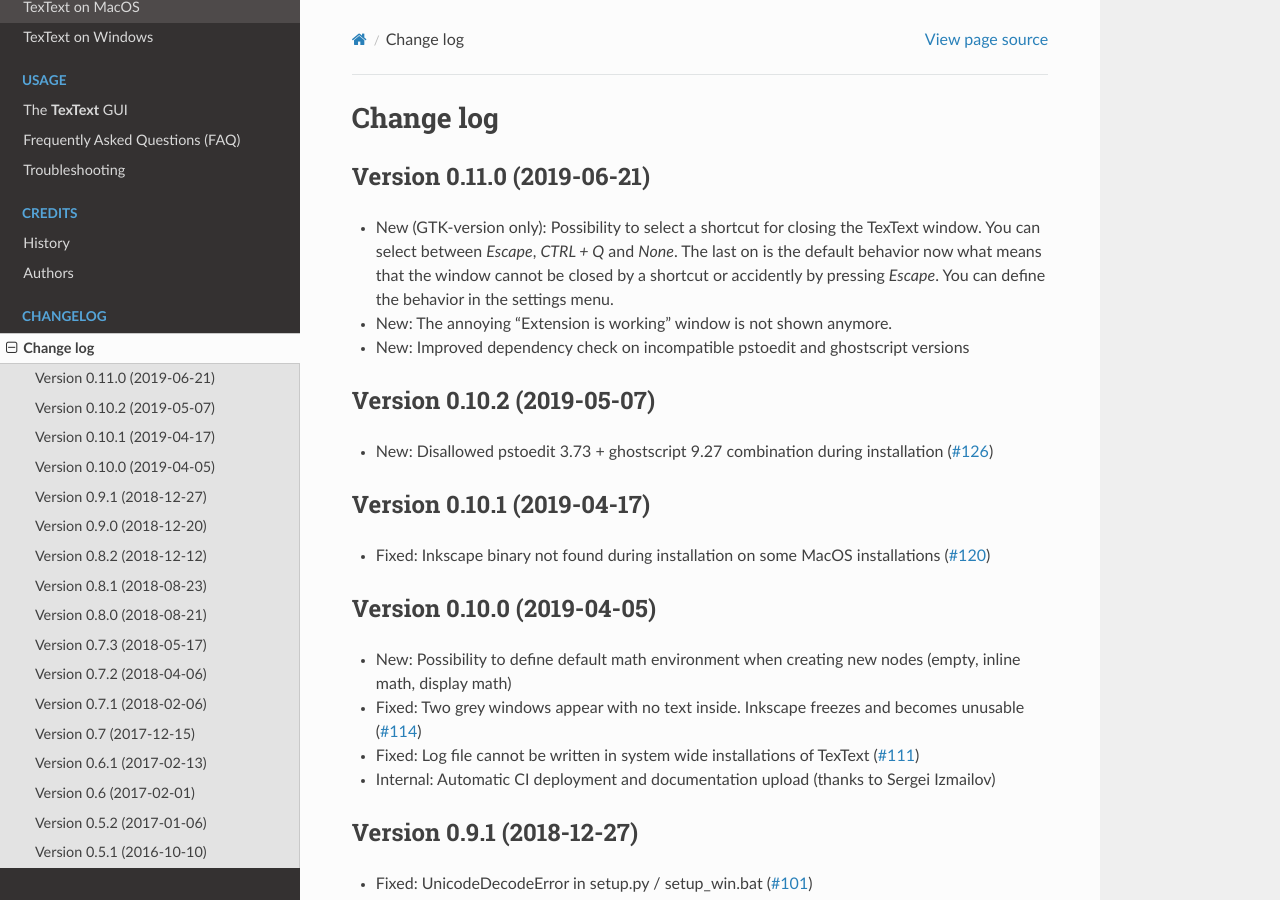
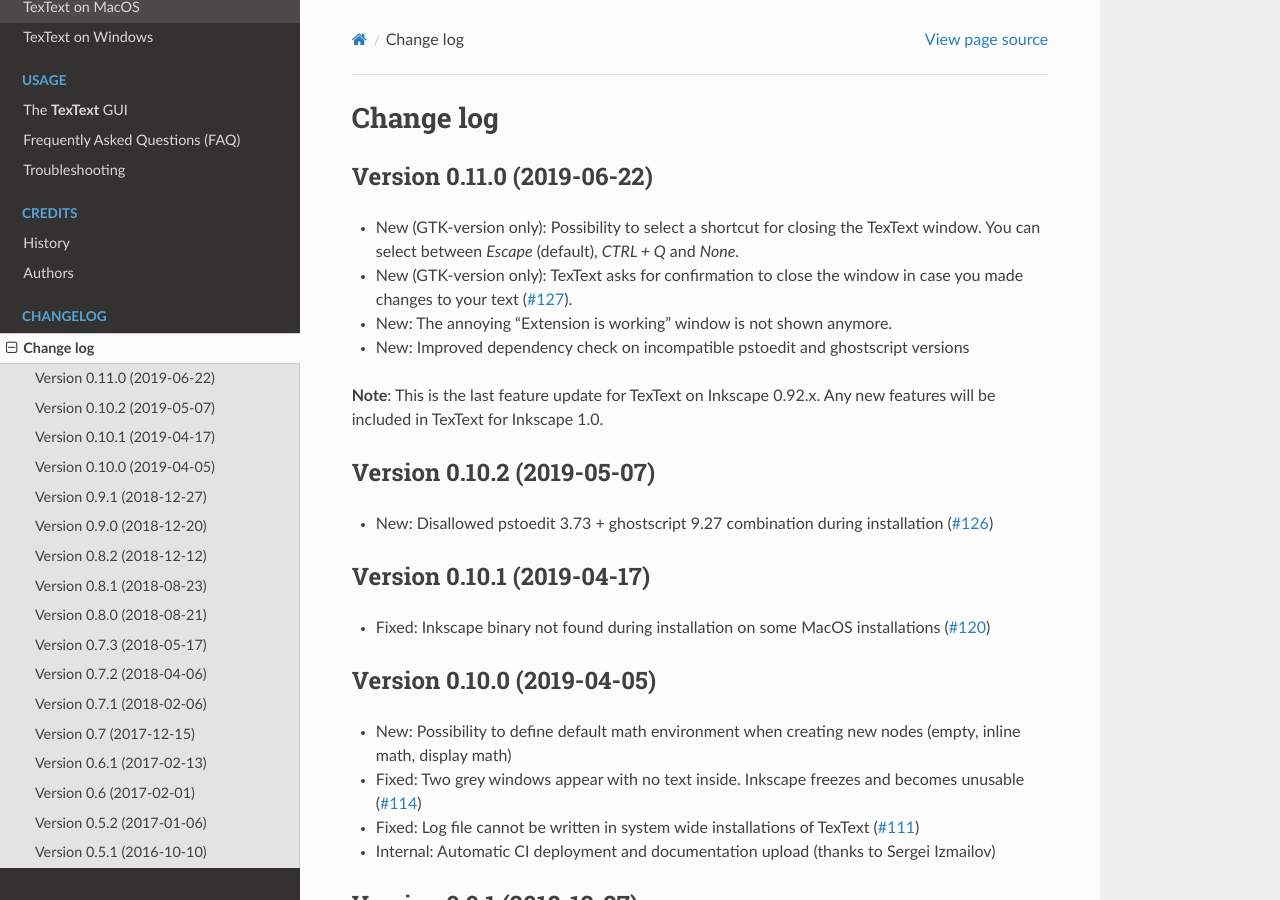
Before and after one commit to textext/textext, a Sphinx documentation site: the page built from docs/source/changelog.rst, in a window 1280 px wide and 900 px high. Built offline with Sphinx 7.4.7 and the Read the Docs theme 2.0.0, drawn with Linux system fonts in a browser that asks for light colours.

Commit message:
Updated logo

```diff
--- a/CHANGELOG.rst
+++ b/CHANGELOG.rst
@@ -1,13 +1,16 @@
-Version 0.11.0 (2019-06-21)
+Version 0.11.0 (2019-06-22)
 ~~~~~~~~~~~~~~~~~~~~~~~~~~~
 - New (GTK-version only): Possibility to select a shortcut for closing the
-  TexText window. You can select between `Escape`, `CTRL + Q` and `None`.
-  The last on is the default behavior now what means that the window cannot
-  be closed by a shortcut or accidently by pressing `Escape`. You can
-  define the behavior in the settings menu.
+  TexText window. You can select between `Escape` (default), `CTRL + Q` and
+  `None`.
+- New (GTK-version only): TexText asks for confirmation to close the window
+  in case you made changes to your text (:issue_num:`127`).
 - New: The annoying "Extension is working" window is not shown anymore.
 - New: Improved dependency check on incompatible pstoedit and ghostscript
   versions
+
+**Note**: This is the last feature update for TexText on Inkscape 0.92.x. Any new
+features will be included in TexText for Inkscape 1.0.
 
 Version 0.10.2 (2019-05-07)
 ~~~~~~~~~~~~~~~~~~~~~~~~~~~
```
Also changed, not shown: docs/source/usage/gui.rst (+5 -4 lines), docs/source/images/textext-dialog-with-settings-menus-close-shortcut.png, 5 other files.
